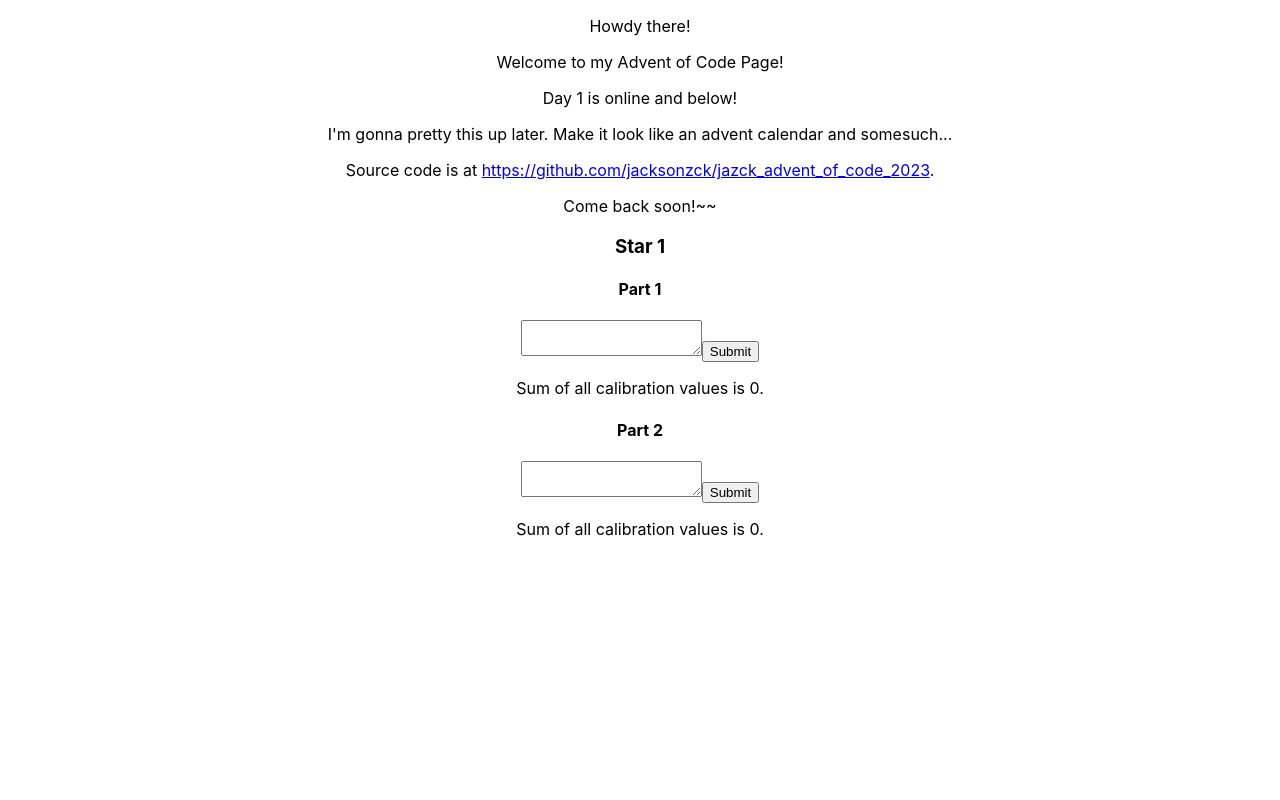
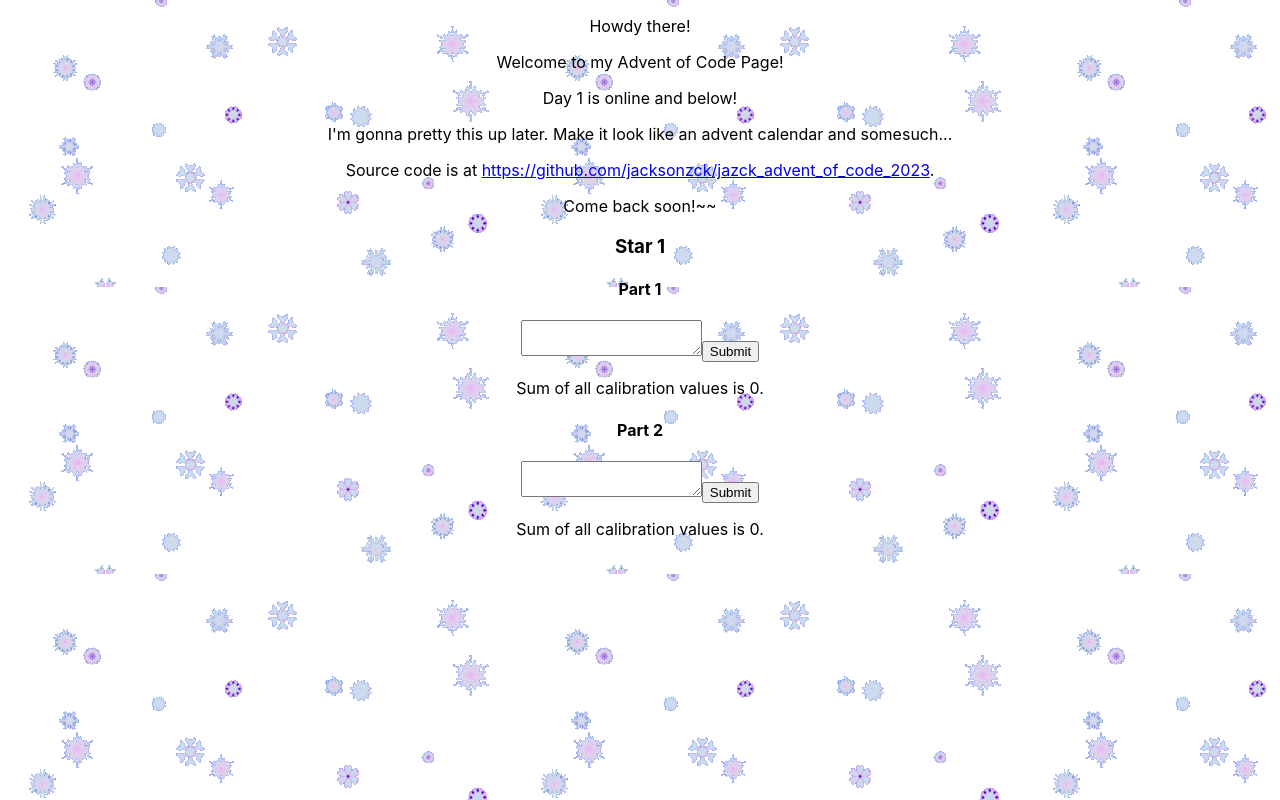
Before and after one commit to jacksonzck/jazck_advent_of_code_2023, a React (Create React App) app: page / in a window 1280 px wide. Built offline with nearby package versions, Linux system fonts and the light colour scheme.

Commit message:
Web Design is my passion

```diff
--- a/src/index.css
+++ b/src/index.css
@@ -5,6 +5,7 @@ body {
     sans-serif;
   -webkit-font-smoothing: antialiased;
   -moz-osx-font-smoothing: grayscale;
+  background-image:url("../public/snow-fall-8973_512.gif");
 }
 
 code {
```
Also changed, not shown: public/snow-fall-8973_512.gif (added).
